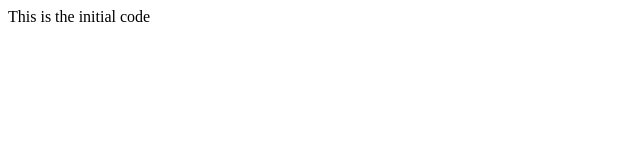
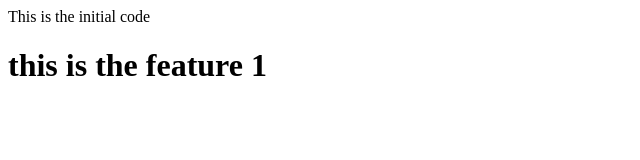
Before and after one commit to Knv845/Case-study-work, a plain HTML site: page index.html in a window 1280 px wide. Shown: the whole page, without its empty margins (0-640 px from the left). Drawn offline with Linux system fonts and the light colour scheme.

Commit message:
1st commit from feature1

```diff
--- a/index.html
+++ b/index.html
@@ -8,5 +8,7 @@ My workflow
 <div>
 This is the initial code
 <div>
+<h1>
+this is the feature 1
 <body>
 </html>
```
